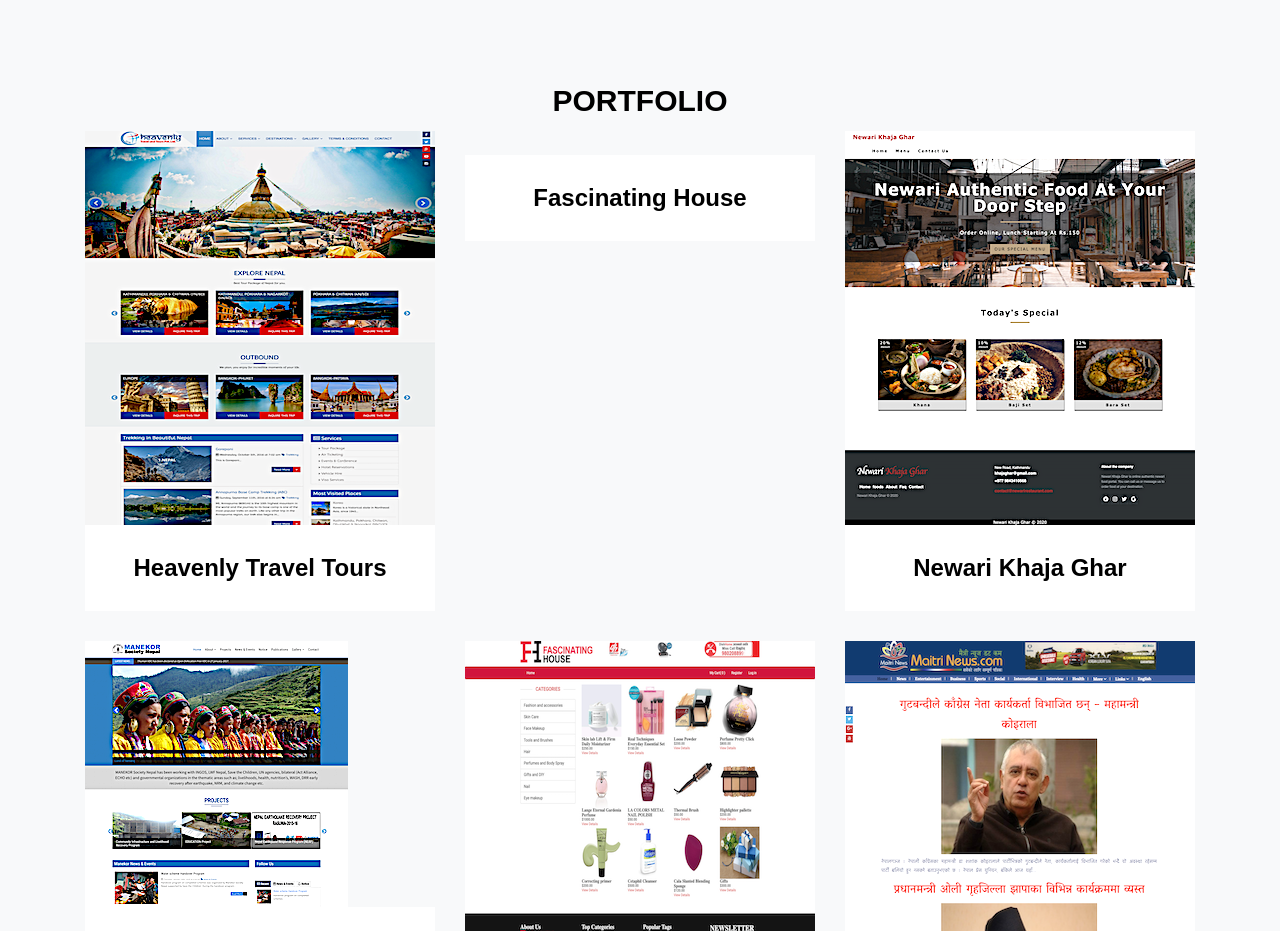
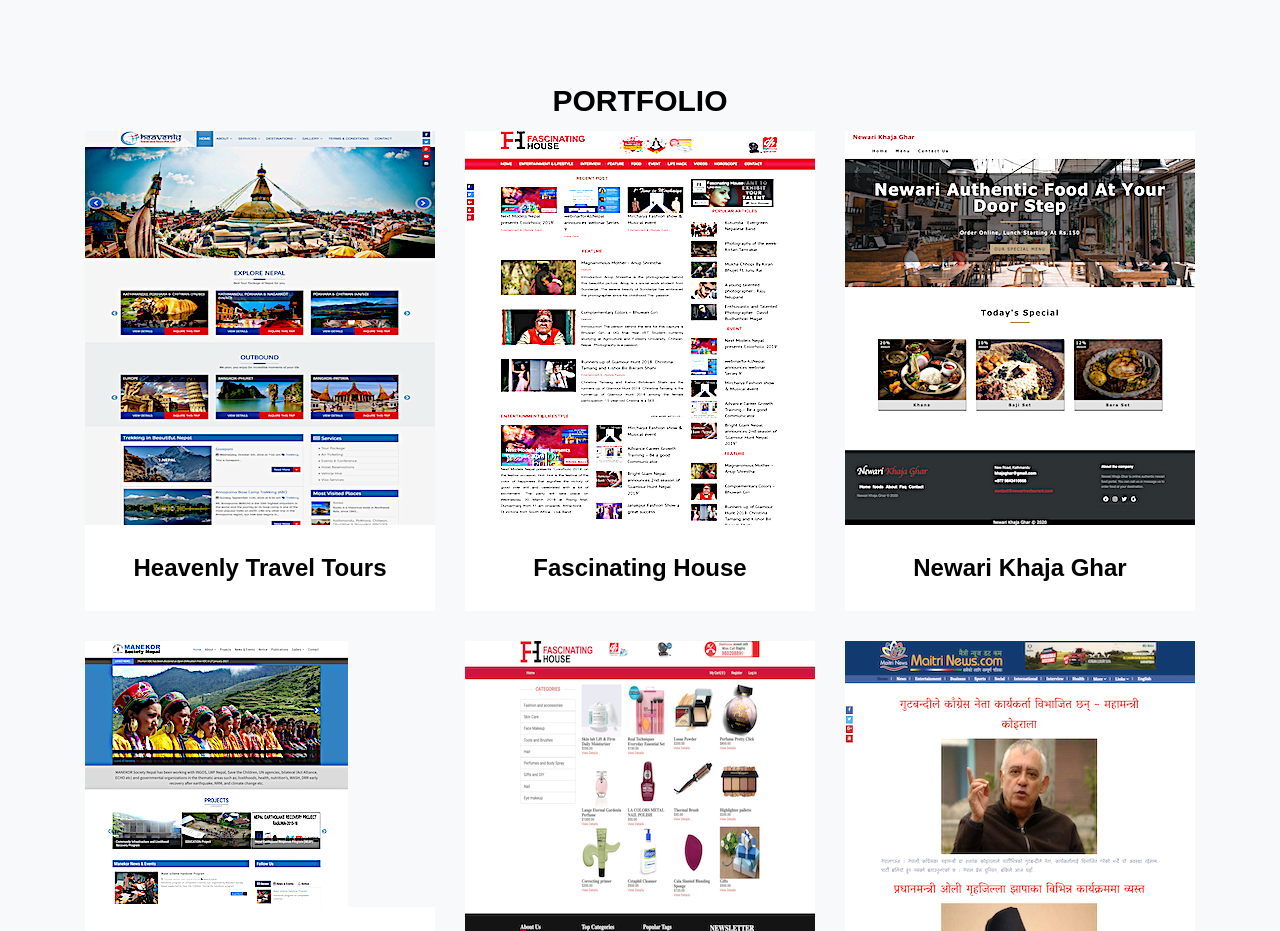
Before and after one commit to sinuna/sinuna.github.io, a website: page index.html in a window 1280 px wide. Shown: the part 1960-2891 px from the top of the page. Drawn offline with nearby package versions, Linux system fonts and the light colour scheme; a web font is replaced by a local one.

Commit message:
Update index.html

```diff
--- a/index.html
+++ b/index.html
@@ -184,7 +184,7 @@
                 <i class="fas fa-plus fa-3x"></i>
               </div>
             </div>
-            <img class="img-fluid" src="img/logos/fh_thumb.jpg" alt="">
+            <img class="img-fluid" src="img/logos/fh_thumb.png" alt="">
           </a>
           <div class="portfolio-caption">
             <h4>Fascinating House</h4>
```
